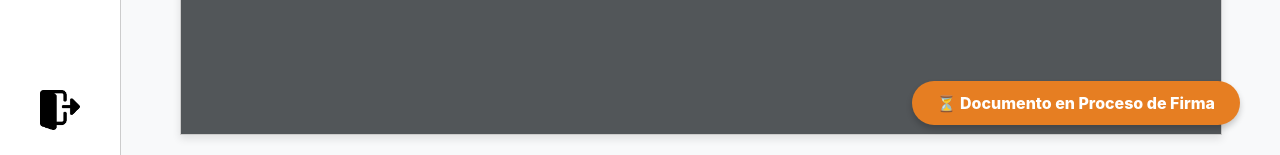
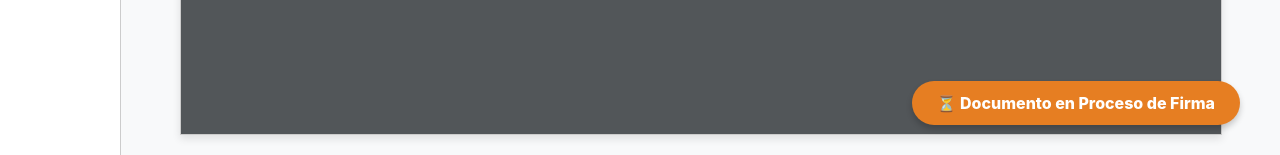
Before and after one commit to VixGod/ProyectoIngSw, a plain HTML site: page frontend/visualizar-documento.html in a window 1280 px wide. Shown: the part 645-800 px from the top of the page. Drawn offline with Linux system fonts and the light colour scheme.

Commit message:
Add files via upload

```diff
--- a/frontend/visualizar-documento.html
+++ b/frontend/visualizar-documento.html
@@ -63,9 +63,7 @@
                     <span class="nav-text">Quejas</span>
                 </a>
 
-                <a href="#" class="nav-item nav-footer">
-                    <img class="nav-icon" src="Recursos-img/image 8.png" alt="Icono Footer" />
-                </a>
+
             </nav>
 
             <main class="content-area">
```
